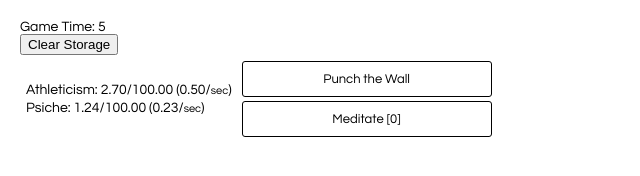
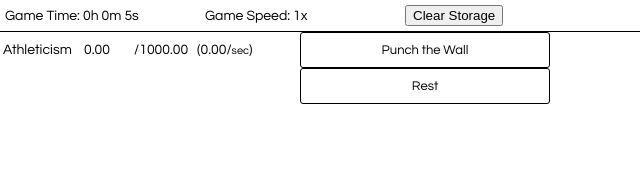
Before and after one commit to Alist3r/myapp, a React app: page / in a window 1280 px wide. Shown: the whole page, without its empty margins (0-640 px from the left). Built offline with nearby package versions, Linux system fonts and the light colour scheme.

Commit message:
updated various part of the game

```diff
--- a/src/Components/ActivityPanel.js
+++ b/src/Components/ActivityPanel.js
@@ -18,11 +18,26 @@ class ActivityPanel extends React.Component {
     var upgradable = true
     var havetoPay = false
     var upgradeCosts = []
+    var clickCosts = []
 
     if(activityToDo.upgradeCost != null) {
       upgradeCosts = activityToDo.upgradeCost.slice()
 
       upgradeCosts.forEach(cost => { //Checking if resources are enough
+        let index = resourcesList.findIndex(x => x.name === cost.resource)
+        if (upgradable && resourcesList[index].currentValue >= cost.cost)
+          upgradable = true
+        else
+          upgradable = false
+      })
+
+      havetoPay = true
+    }
+
+    if(activityToDo.clickCost != null) {
+      clickCosts = activityToDo.clickCost.slice()
+
+      clickCosts.forEach(cost => {
         let index = resourcesList.findIndex(x => x.name === cost.resource)
         if (upgradable && resourcesList[index].currentValue >= cost.cost)
           upgradable = true
@@ -39,10 +54,20 @@ class ActivityPanel extends React.Component {
       //paying resources and update the next cost
       if(havetoPay) {
         for(let i=0; i<resourcesList.length;i++) {
-          let index = upgradeCosts.findIndex(x => x.resource === resourcesList[i].name)
-          if(index !== -1) {
-            resourcesList[i].currentValue -= upgradeCosts[index].cost
-            upgradeCosts[index].cost += ((upgradeCosts[index].upgradeCostRatio * upgradeCosts[index].cost))
+
+          if(upgradeCosts.length > 0) {
+            let index = upgradeCosts.findIndex(x => x.resource === resourcesList[i].name)
+            if(index !== -1) {
+              resourcesList[i].currentValue -= upgradeCosts[index].cost
+              upgradeCosts[index].cost += ((upgradeCosts[index].upgradeCostRatio * upgradeCosts[index].cost))
+            }
+          }
+
+          if(clickCosts.length > 0) {
+            let index = clickCosts.findIndex(x => x.resource === resourcesList[i].name)
+            if(index !== -1) {
+              resourcesList[i].currentValue -= clickCosts[index].cost
+            }
           }
         }
       }
@@ -57,7 +82,7 @@ class ActivityPanel extends React.Component {
           if (effect.maxValue != null)
             resourcesList[index].maxValue += effect.maxValue
           if (effect.clickRatio != null)
-          resourcesList[index].currentValue += effect.clickRatio
+            resourcesList[index].currentValue += effect.clickRatio
       })
 
       activityToDo.upgradeCost = upgradeCosts.slice()
--- a/src/Components/Game.js
+++ b/src/Components/Game.js
@@ -1,7 +1,7 @@
 import React from 'react'
 import ResourcePanel from './ResourcesPanel.js'
 import ActivityPanel from './ActivityPanel.js'
-import GameTime from './GameTime.js'
+import TopBar from './TopBar.js'
 
 import resourcesList from '../Utilities/ResourcesList.js'
 import activityList from '../Utilities/ActivityList.js'
@@ -37,40 +37,79 @@ class Game extends React.Component {
         clearInterval(this.timerID);
     }
 
+    unlockActivity(activity) {
+        let unlocked = activity.unlocked
+
+        if(unlocked === false) {
+            let unlockCondition = activity.unlockedFrom.slice()
+            let unlockable = true
+            let resourcesList = this.state.gameResources.slice()
+            let activityList = this.state.gameActivities.slice()
+
+            for (let i=0; i < unlockCondition.length; i++) {
+
+                //UNLOCK BY RESOURCES VALUES
+                if(unlockable && unlockCondition[i].resource != null) {
+                    let index = resourcesList.findIndex(x => x.name === unlockCondition[i].resource)
+                    if (resourcesList[index].currentValue >= unlockCondition[i].neededValue)
+                        unlockable = true
+                    else {
+                        unlockable = false
+                    }
+                }
+
+                //UNLOCK BY ACTIVITY STAGE
+                if(unlockable && unlockCondition[i].activity != null) {
+                    let index = activityList.findIndex(x => x.name === unlockCondition[i].activity)
+                    if (activityList[index].stage >= unlockCondition[i].neededStage)
+                        unlockable = true
+                    else
+                        unlockable = false
+                }
+
+            }
+
+            if(unlockable) {
+                activity.unlocked = true
+            }
+        }
+        return activity.unlocked
+    }
+
+    unlockResource(resource) {
+        if(resource.unlocked === false && resource.currentValue > 0)
+            resource.unlocked = true
+
+        return resource.unlocked
+    }
+
+    changeSpeed(speedValue) {
+        let updatedSpeed = this.state.gameSpeed
+        updatedSpeed = speedValue
+        this.setState({
+          gameSpeed: updatedSpeed
+        });
+      }
+
     render() {
         let gameResources = this.state.gameResources.slice()
         let gameActivities = this.state.gameActivities.slice()
 
-        let i=0;
-        let j=0;
         return(
+
             <div>
-                <GameTime gameState={this.state} />
-                <table id='mainTable'>
-                    <tr>
-                        <td>
-                            <table>
-                                {gameResources.map(resource => (
-                                    <tr key={i++}>
-                                        <td><ResourcePanel  resource={resource}  /></td>
-                                    </tr>
-                                ))}
-                            </table>
-                        </td>
-                        <td>
-                            <table>
-                                {gameActivities.map(activity => (
-                                    <tr key={j++}>
-                                        <td>
-                                            <ActivityPanel activity={activity} resources ={gameResources} />
-                                        </td>
-                                    </tr>
-                                ))}
-                            </table>
-                        </td>
-                    </tr>
+                <TopBar gameState={this.state}/>
+                <div className="Left-Panel">
+                    {gameResources.map(resource => (
+                        <div>{this.unlockResource(resource) && (<ResourcePanel  resource={resource} />)}</div>
+                    ))}
+                </div>
 
-                </table>
+                <div className="Middle-Panel">
+                    {gameActivities.map(activity => (
+                        <div>{this.unlockActivity(activity) && (<ActivityPanel activity={activity} resources ={gameResources} />)}</div>
+                    ))}
+                </div>
             </div>
 
         )
--- a/src/Components/GameTime.js
+++ /dev/null
@@ -1,45 +0,0 @@
-import React from 'react'
-import * as utility from '../Utilities/UtilityFunctions.js'
-
-class GameTime extends React.Component {
-  constructor(props) {
-    super(props)
-    this.state = {
-      gameState: props.gameState,
-    }
-  }
-
-  tick() {
-    let updateState = this.state.gameState
-    updateState.gameTime += 1
-    this.setState({
-      gameState: updateState
-    });
-
-    if(updateState.gameTime % 5 === 0) {
-        utility.saveState(this.state.gameState)
-    }
-}
-
-componentDidMount() {
-    this.timerID = setInterval(
-        () => this.tick(),
-        1000
-    );
-}
-
-componentWillUnmount() {
-    clearInterval(this.timerID);
-}
-
-  render() {
-      return(
-        <div>
-          <div>Game Time: {this.state.gameState.gameTime}</div>
-          <div><button onClick={() => {localStorage.clear()}}>Clear Storage</button></div>
-        </div>
-      )
-    }
-}
-
-export default GameTime;
--- a/src/Components/ResourcesPanel.js
+++ b/src/Components/ResourcesPanel.js
@@ -1,5 +1,6 @@
 import React from 'react'
 import {roundNumber} from '../Utilities/UtilityFunctions.js'
+import * as constants from '../Utilities/StringsConst.js'
 
 class ResourcePanel extends React.Component {
   constructor(props) {
@@ -24,7 +25,7 @@ class ResourcePanel extends React.Component {
     var updatedResource = this.state.resource
 
     if(updatedResource.currentValue < updatedResource.maxValue) {
-      updatedResource.currentValue += (updatedResource.incRatio / 10)
+      updatedResource.currentValue += ((updatedResource.incRatio * constants.OPT_GAMESPEED) / 10)
     }
     else  {
       updatedResource.currentValue = updatedResource.maxValue
@@ -37,8 +38,14 @@ class ResourcePanel extends React.Component {
 
   render() {
     let resource = this.state.resource
+
       return(
-          <div>{resource.name}: {roundNumber(resource.currentValue)}/{roundNumber(resource.maxValue)} ({roundNumber(resource.incRatio)}/<span className="Resource-Span-Sec">sec</span>)</div>
+          <div>
+            <div className="Resource-Cell-Name">{resource.name}</div>
+            <div className="Resource-Cell-Value">{roundNumber(resource.currentValue)}</div>
+            <div className="Resource-Cell-MaxValue">/{roundNumber(resource.maxValue)}</div>
+            <div className="Resource-Cell-IncRatio">({roundNumber(resource.incRatio * constants.OPT_GAMESPEED)}/<span className="Resource-Span-Sec">sec</span>)</div>
+            </div>
       )
     }
 }
--- /dev/null
+++ b/src/Components/TopBar.js
@@ -0,0 +1,57 @@
+import React from 'react'
+import * as utility from '../Utilities/UtilityFunctions.js'
+import * as constants from '../Utilities/StringsConst.js'
+
+class TopBar extends React.Component {
+  constructor(props) {
+    super(props)
+    this.state = {
+      gameState: props.gameState,
+    }
+  }
+
+  tick() {
+    let updateState = this.state.gameState
+    updateState.gameTime += 1
+    this.setState({
+      gameState: updateState
+    });
+
+    if(updateState.gameTime % 5 === 0) {
+        utility.saveState(this.state.gameState)
+    }
+}
+
+  componentDidMount() {
+      this.timerID = setInterval(
+          () => this.tick(),
+          1000
+      );
+  }
+
+  componentWillUnmount() {
+      clearInterval(this.timerID);
+  }
+
+  timeCounterConverter(number){
+    let timeStamp = number
+    let hours = Math.floor(timeStamp / 60 / 60)
+    let minutes = Math.floor(timeStamp / 60) - (hours * 60);
+    let seconds = timeStamp % 60
+
+    let formattedTimeStamp = hours + "h " + minutes + "m " + seconds + "s "
+    return formattedTimeStamp
+  }
+
+  render() {
+      return(
+        <div className="Top-Bar">
+          <div className="Top-Bar-Div">Game Time: {this.timeCounterConverter(this.state.gameState.gameTime)}</div>
+          <div className="Top-Bar-Div">Game Speed: {constants.OPT_GAMESPEED}x</div>
+          <div className="Top-Bar-Div"><button onClick={() => {localStorage.clear()}}>Clear Storage</button></div>
+        </div>
+      )
+    }
+}
+
+export default TopBar;
--- a/src/Utilities/ActivityList.js
+++ b/src/Utilities/ActivityList.js
@@ -1,36 +1,60 @@
 import * as resNames from './StringsConst.js';
 
 const activityList = [
-    {
+    {   //PUNCH THE WALL
         name: resNames.ACT_PUNCH,
-        description: 'Punches on a wall',
-        effectDesc:  'Gain 1 Athleticism and 2 Psiche on every click',
+        description: 'Punches on a wall and improves your Athleticism',
         stage: null,
         upgradeCost: null,
         effect: [
-            { resource: resNames.RES_ATL, clickRatio: 1},
-            { resource: resNames.RES_PSI, clickRatio: 2}
+            { resource: resNames.RES_ATL, clickRatio: 1}
         ],
-        defaultUnlocked: true,
+        unlocked: true,
         unlockedFrom: null
     },
-    {
-        name: resNames.ACT_MEDIT,
-        description: 'Enter a meditate state',
-        effectDesc:  'Every level of meditate grants Psiche and Athleticism production',
+    {   //JOGGING
+        name: resNames.ACT_JOGG,
+        description: 'Just doing some Jogging around, helping you to produce Athleticism',
         stage: 0,
         upgradeCost: [
-            { resource: resNames.RES_ATL, cost: 15, upgradeCostRatio: 0.5},
-            { resource: resNames.RES_PSI, cost: 30, upgradeCostRatio: 0.3 }
+            {resource: resNames.RES_ATL, cost: 10, upgradeCostRatio: 0.3}
         ],
         effect: [
-            { resource: resNames.RES_ATL, perSecRatio: null, percRatio: 3, clickRatio: null, maxValue: null },
-            { resource: resNames.RES_ATL, maxValue: 1},
-            { resource: resNames.RES_PSI, perSecRatio: 0.2},
-            { resource: resNames.RES_PSI, maxValue: 50}
+            {resource: resNames.RES_ATL, perSecRatio: 0.5}
         ],
-        defaultUnlocked: true,
+        unlocked: false,
+        unlockedFrom: [
+            {resource: resNames.RES_ATL, neededValue: 35}
+        ]
+    },
+    {   //REST
+        name: resNames.ACT_REST,
+        description: 'Rest and consume some of your Athleticism',
+        stage: null,
+        upgradeCost: null,
+        clickCost: [
+            {resource: resNames.RES_ATL, cost: 100}
+        ],
+        effect: [
+            {resource: resNames.RES_PSI, clickRatio: 1}
+        ],
+        unlocked: true,
         unlockedFrom: null
+    },
+    {   //MEDITATE
+        name: resNames.ACT_MEDIT,
+        description: 'Enter a meditate state, improves your mental state. Produces Psiche.',
+        stage: 0,
+        upgradeCost: [
+            { resource: resNames.RES_PSI, cost: 7, upgradeCostRatio: 0.3 }
+        ],
+        effect: [
+            { resource: resNames.RES_PSI, perSecRatio: 0.08}
+        ],
+        unlocked: false,
+        unlockedFrom: [
+            {resource: resNames.RES_PSI, neededValue: 5}
+        ]
     }
 
 ]
--- a/src/Utilities/ResourcesList.js
+++ b/src/Utilities/ResourcesList.js
@@ -4,16 +4,18 @@ const resourcesList = [
     {
         name: resNames.RES_ATL,
         currentValue: 0,
-        maxValue: 100,
-        incRatio: 0.50,
-        unlocked: true
+        maxValue: 1000,
+        incRatio: 0,
+        unlocked: true,
+        unlockedFrom: null
     },
     {
         name: resNames.RES_PSI,
         currentValue: 0,
-        maxValue: 100,
-        incRatio: 0.23,
-        unlocked: true
+        maxValue: 500,
+        incRatio: 0,
+        unlocked: false,
+        unlockedFrom: null
     }
 ]
 
--- a/src/Utilities/StringsConst.js
+++ b/src/Utilities/StringsConst.js
@@ -3,3 +3,7 @@ export const RES_PSI = "Psiche"
 
 export const ACT_PUNCH = "Punch the Wall"
 export const ACT_MEDIT = "Meditate"
+export const ACT_JOGG  = "Jogging"
+export const ACT_REST  = "Rest"
+
+export const OPT_GAMESPEED = 1
--- a/src/index.css
+++ b/src/index.css
@@ -1,7 +1,59 @@
 body {
   font: 14px "Century Gothic", Futura, sans-serif;
-  margin: 20px;
   color: black;
+  width: 100%;
+  margin: 0px;
+  height: 100%;
+}
+
+.Top-Bar {
+  widows: 100%;
+  border-bottom: 1px solid black;
+  padding: 5px;
+}
+
+.Top-Bar-Div {
+  display: table-cell;
+  width: 200px;
+}
+
+.Left-Panel {
+  width: 25%;
+  min-width: 300px;
+  max-width: 500px;
+  display: table-cell;
+}
+
+.Resource-Cell-Name {
+  width: 80px;
+  max-width: 100px;
+  display: table-cell;
+  padding: 1px;
+  padding-left: 3px;
+}
+
+.Resource-Cell-Value {
+  width: 50px;
+  max-width: 50px;
+  display: table-cell;
+}
+
+.Resource-Cell-MaxValue {
+  width: 63px;
+  max-width: 63px;
+  display: table-cell;
+}
+
+.Resource-Cell-IncRatio {
+  width: 50px;
+  max-width: 50px;
+  display: table-cell;
+}
+
+.Middle-Panel {
+  min-width: 500px;
+  max-width: 650px;
+  display: table-cell;
 }
 
 .Resource-Span-Sec {
```
Also changed, not shown: src/Components/Tooltip.js (+10 -4 lines), src/tooltip.css (+4 -8 lines), 1 other file.
